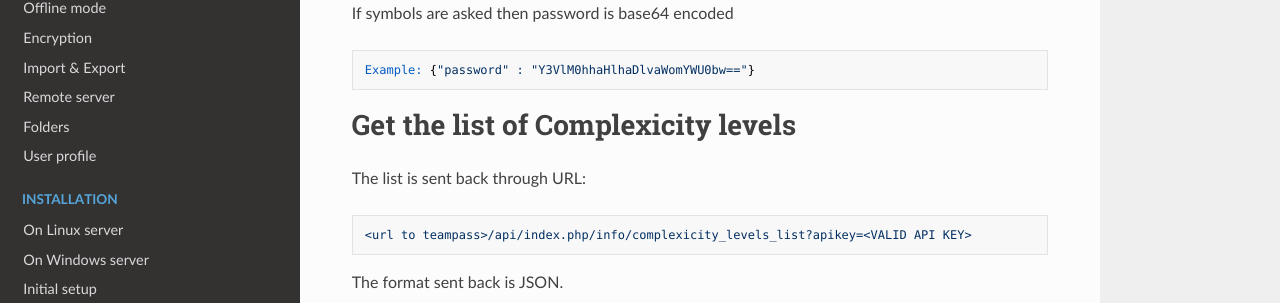
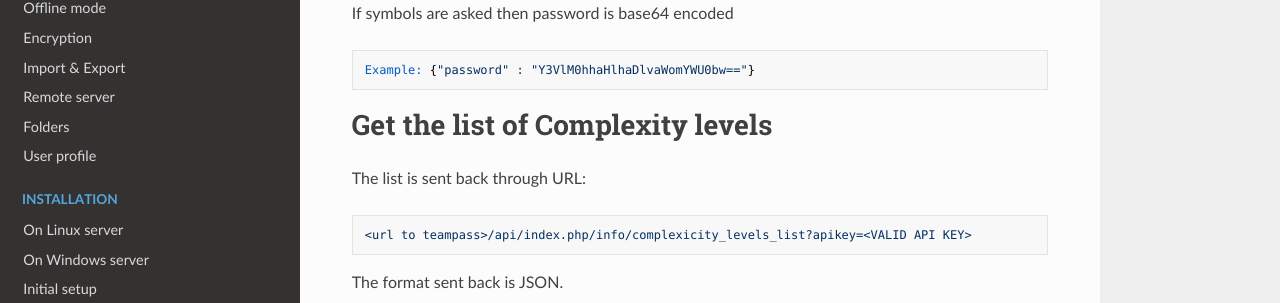
Before and after one commit to nilsteampassnet/teampass_doc, an MkDocs documentation site: the page built from docs/api/api-special.md, in a window 1280 px wide and 900 px high, scrolled down 1728 px. Shown: the part 154-457 px from the top of the window. Built offline with MkDocs 1.6.1, drawn with Linux system fonts in a browser that asks for light colours; nearby versions of some CDN libraries; old or Windows-style settings are respelled for this version of MkDocs.

Commit message:
Update api-special.md
Fixed a typo

````diff
--- a/docs/api/api-special.md
+++ b/docs/api/api-special.md
@@ -85,7 +85,7 @@ If symbols are asked then password is base64 encoded
 Example: {"password" : "Y3VlM0hhaHlhaDlvaWomYWU0bw=="}
 ```
 
-# Get the list of Complexicity levels
+# Get the list of Complexity levels
 
 The list is sent back through URL:
 
````
